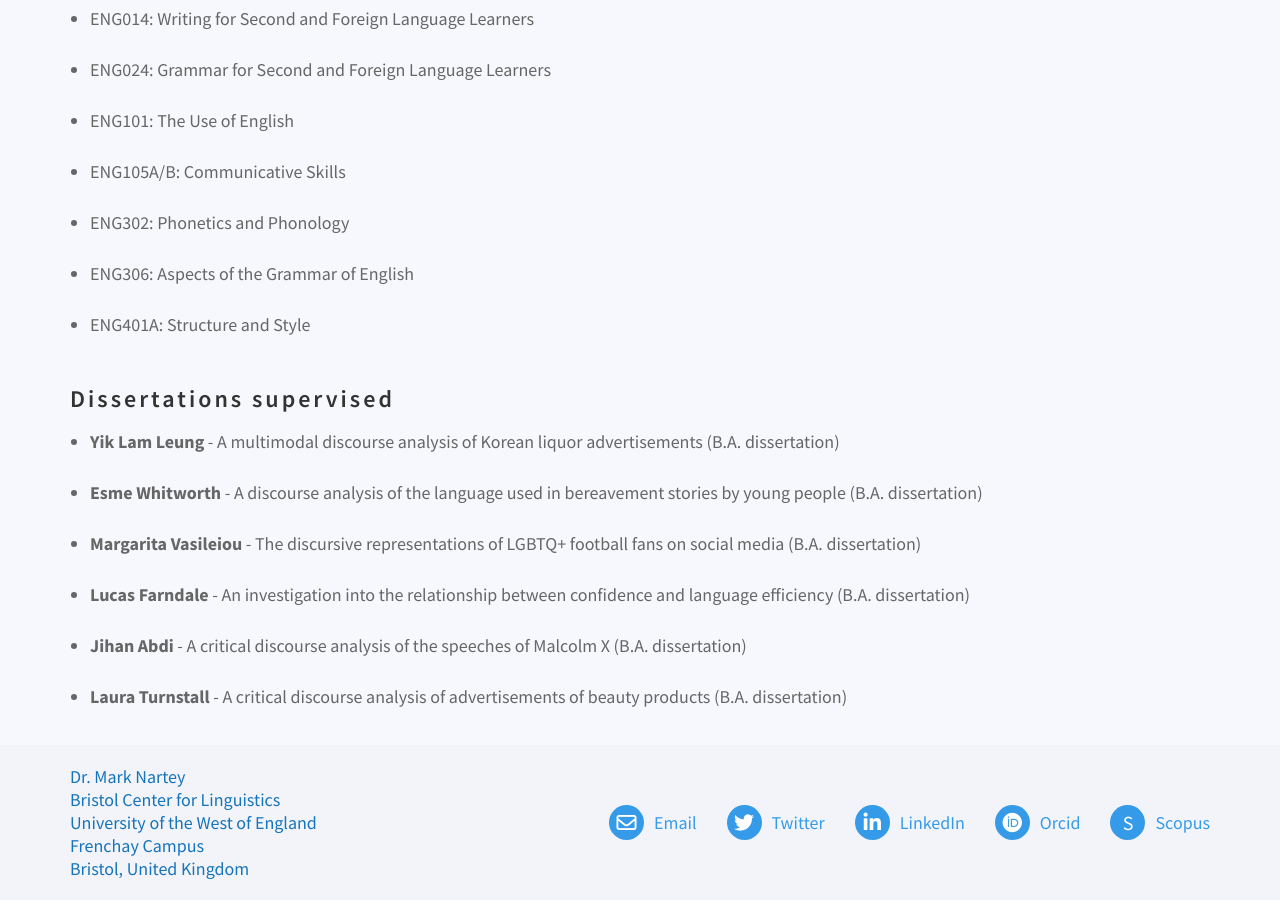
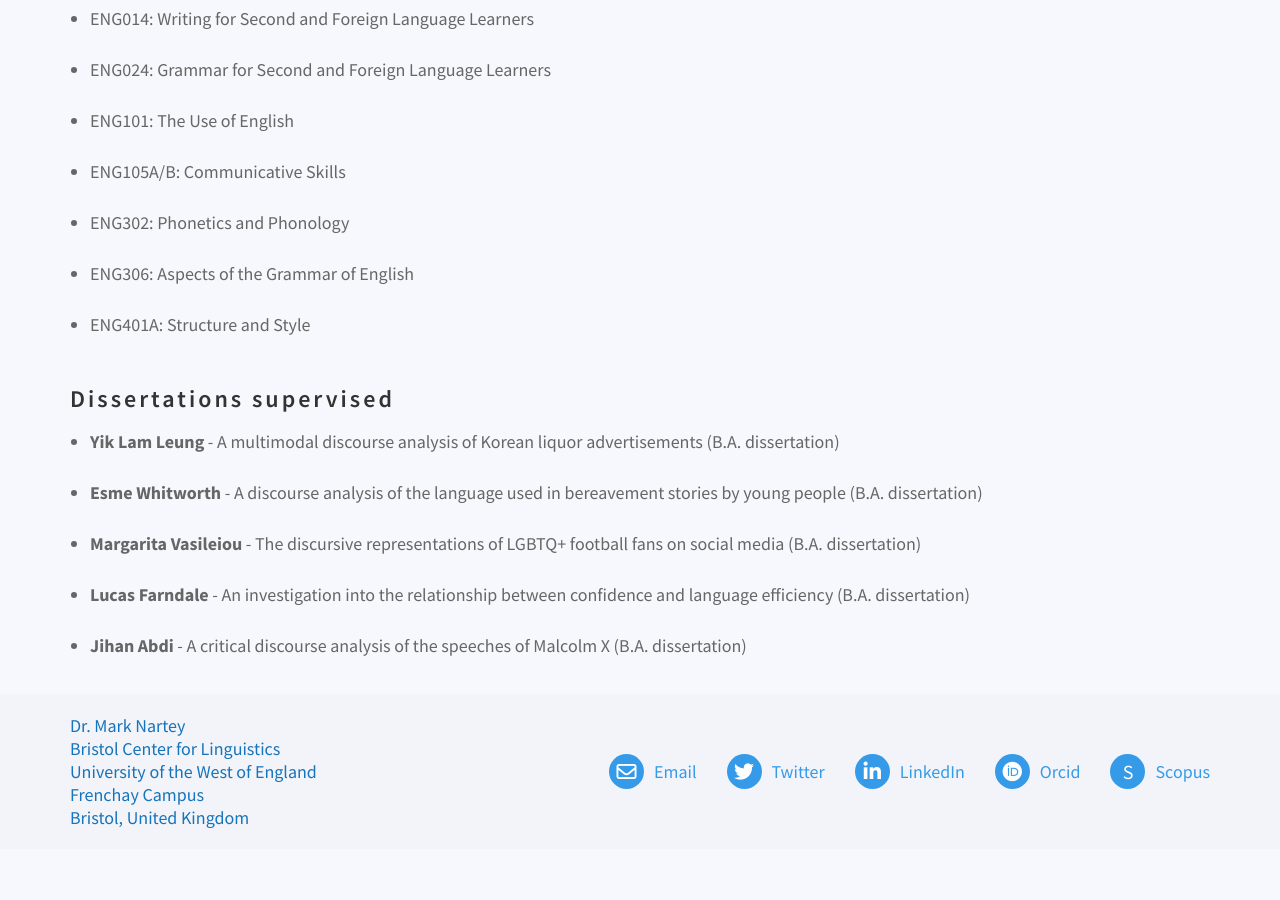
Before and after one commit to danielcornock/marknartey.com, a Jekyll site: the page built from _pages/teaching.md, in a window 1280 px wide and 900 px high, scrolled down 1318 px. Built offline with Jekyll 4.4.1, drawn with Linux system fonts in a browser that asks for light colours; nearby versions of some CDN libraries; after the commit the page ends 2167 px from its top, so only the background shows below that.

Commit message:
Update Pages “teaching”

```diff
--- a/_pages/teaching.md
+++ b/_pages/teaching.md
@@ -41,4 +41,3 @@ I am experienced in curriculum planning as well as designing and delivering ling
 * **Margarita Vasileiou** - The discursive representations of LGBTQ+ football fans on social media (B.A. dissertation)
 * **Lucas Farndale** - An investigation into the relationship between confidence and language efficiency (B.A. dissertation)
 * **Jihan Abdi** - A critical discourse analysis of the speeches of Malcolm X (B.A. dissertation)
-* **Laura Turnstall**  - A critical discourse analysis of advertisements of beauty products (B.A. dissertation)
```
